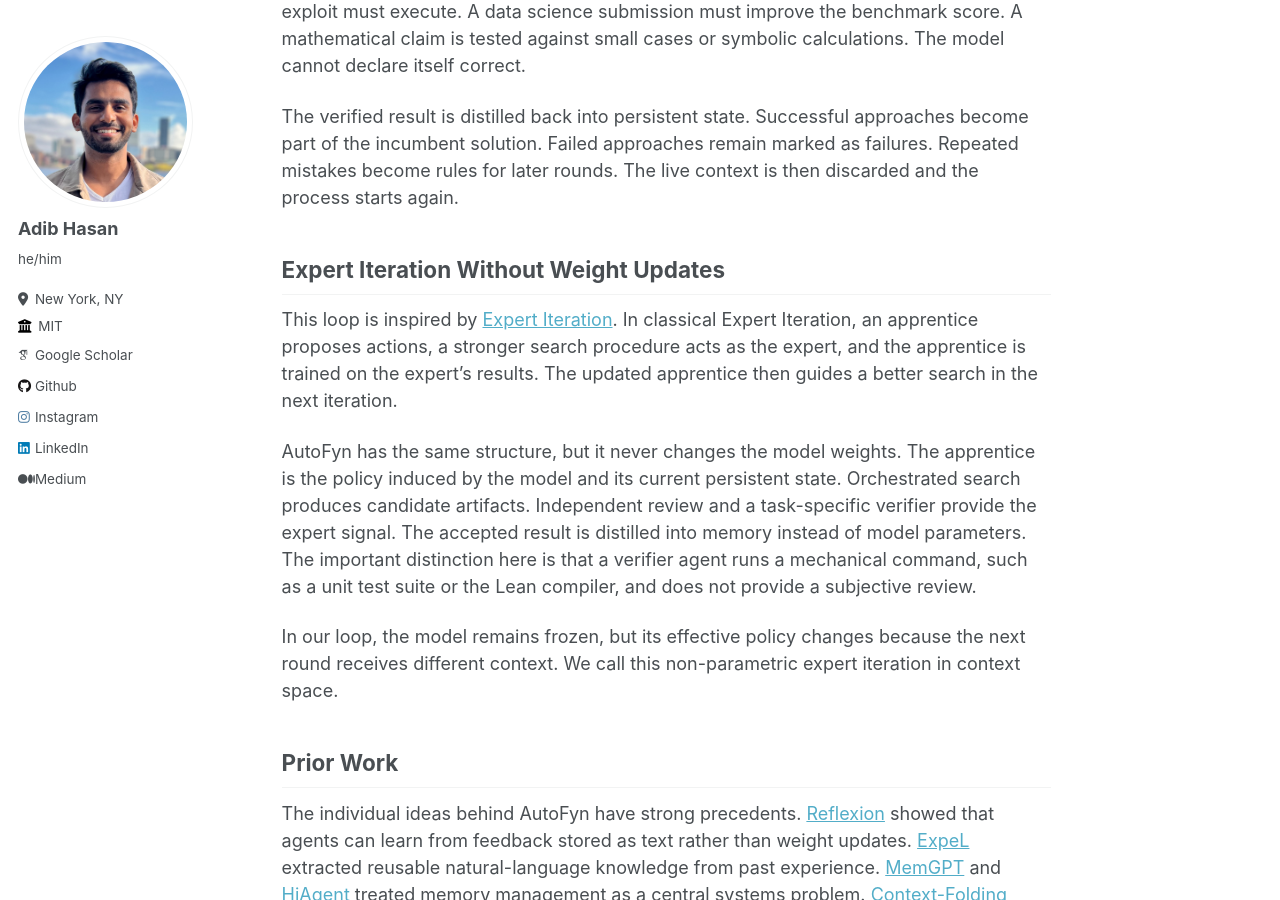
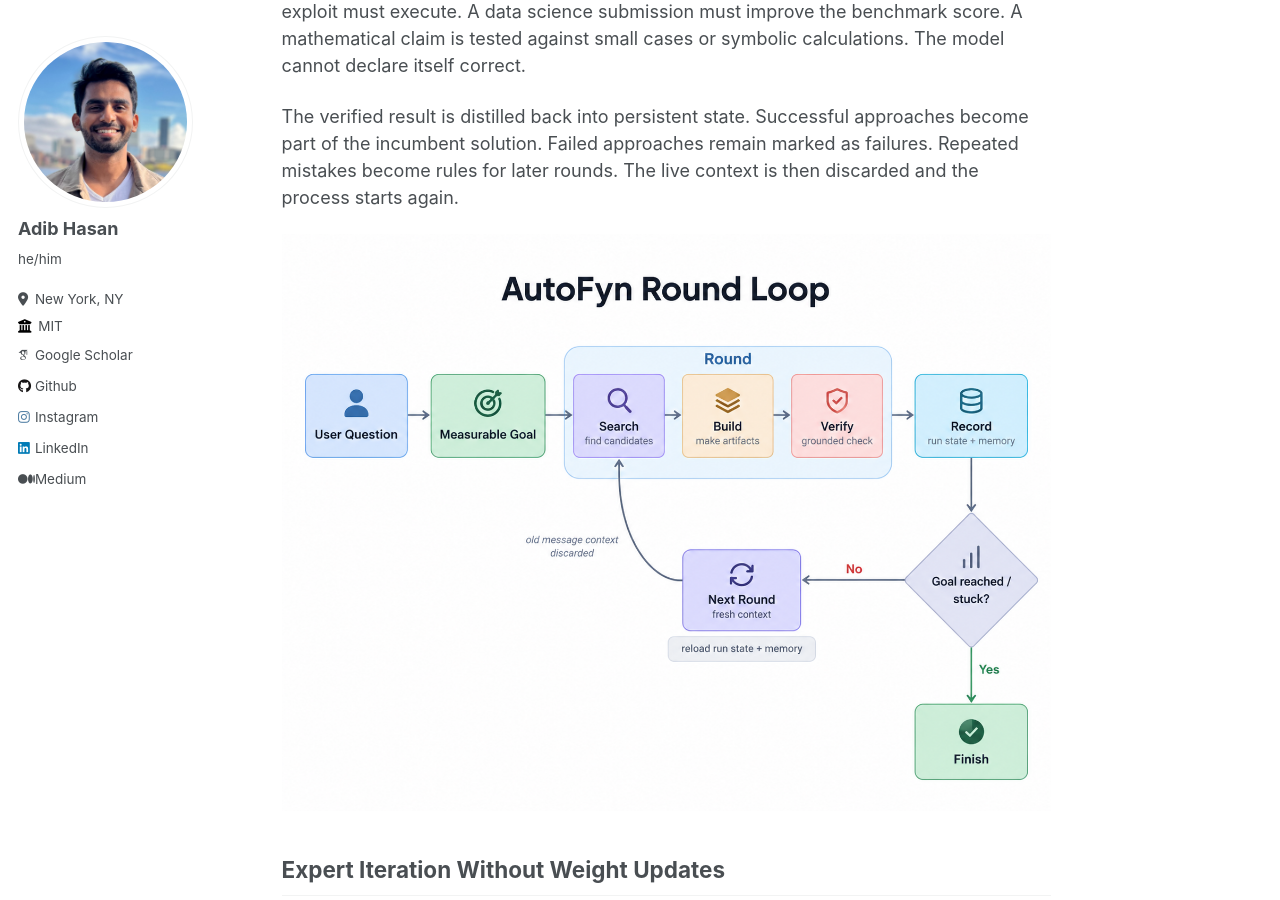
Before and after one commit to Neehan/neehan.github.io, a Jekyll site: the page built from _blog/autofyn.md, in a window 1280 px wide and 900 px high, scrolled down 765 px. Built offline with Jekyll 4.4.1, drawn with Linux system fonts in a browser that asks for light colours; some web fonts are replaced.

Commit message:
Add AutoFyn loop diagram

```diff
--- a/_blog/autofyn.md
+++ b/_blog/autofyn.md
@@ -22,6 +22,8 @@ I built [AutoFyn](https://github.com/SignalPilot-Labs/AutoFyn) to address both p
 Within each round, specialized agents explore different approaches, make a plan, build a candidate, and review it. The result is then checked against the environment. A security exploit must execute. A data science submission must improve the benchmark score. A mathematical claim is tested against small cases or symbolic calculations. The model cannot declare itself correct.
 
 The verified result is distilled back into persistent state. Successful approaches become part of the incumbent solution. Failed approaches remain marked as failures. Repeated mistakes become rules for later rounds. The live context is then discarded and the process starts again.
+
+![The AutoFyn loop: fresh context, multi-agent search, independent review, external verification, and persistent memory](/images/autofyn_loop.png)
 
 ## Expert Iteration Without Weight Updates
 
```
Also changed, not shown: images/autofyn_loop.png (added).
